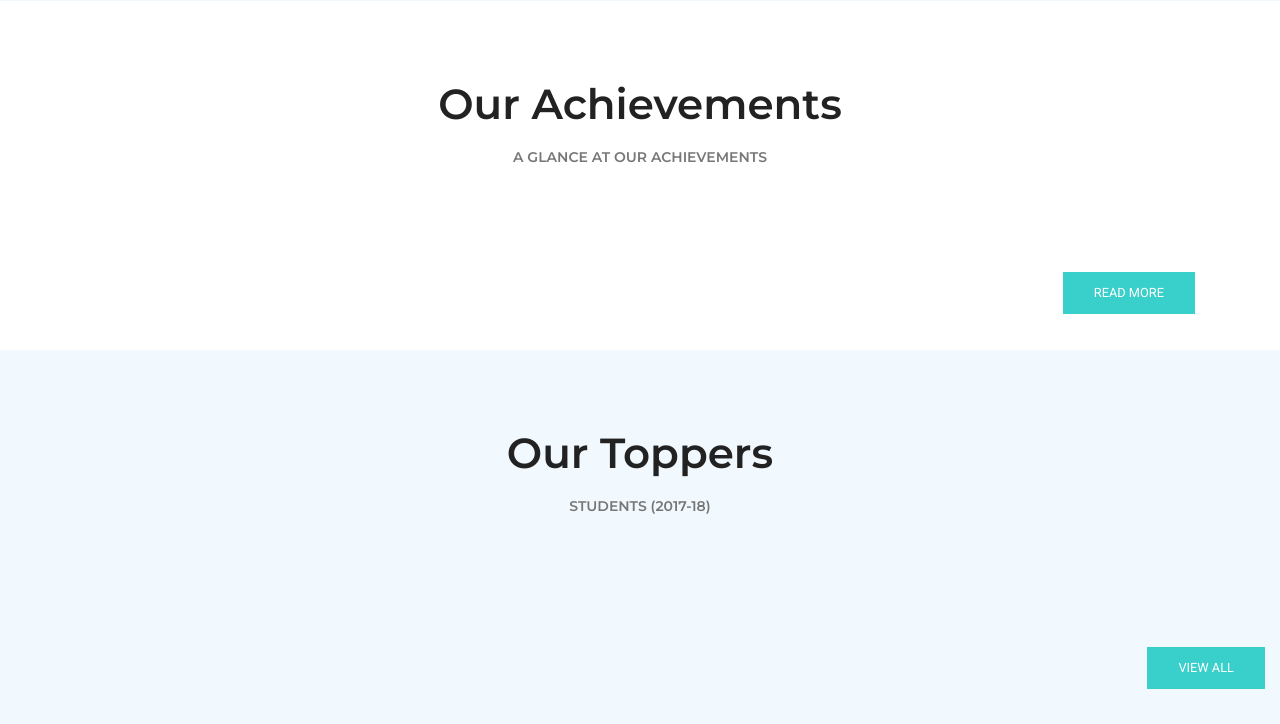
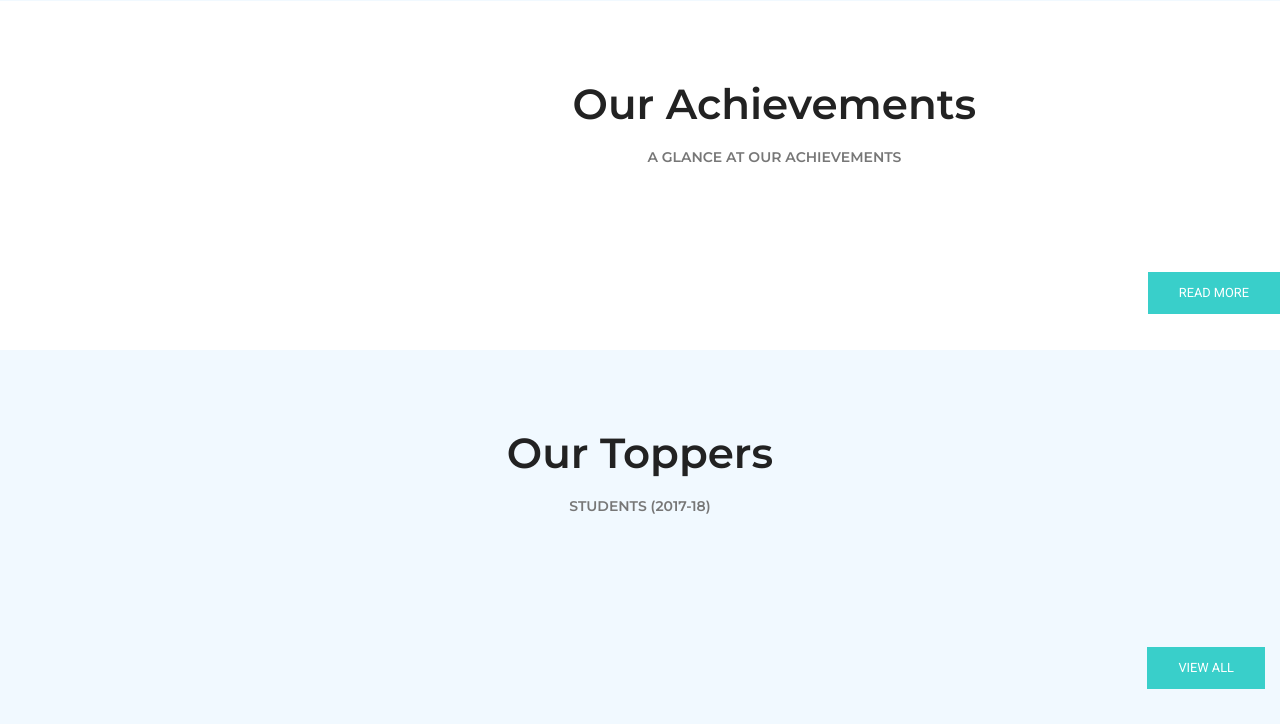
Before and after one commit to roadsidekoder/shriabhaynobleschoolfinal, a Django app: page / in a window 1280 px wide. Shown: the part 2314-3038 px from the top of the page. Run offline with Django 3.2, Linux system fonts and the light colour scheme; data that the repository does not hold is empty; parts of the project's set-up code (start-up, migrations or seed data) failed here and were passed over; some libraries are stand-ins or nearby versions.

Commit message:
retreat in main2.css

```diff
--- a/static/Nobles/css/main2.css
+++ b/static/Nobles/css/main2.css
@@ -1023,18 +1023,23 @@ th {
 /* Start Popular Courses Area
 =========================================================================================== */
 .popular-course-area .container-fluid {
+  padding-left: 21%;
+  padding-right: 0; }
   }
   @media (min-width: 1921px) {
     .popular-course-area .container-fluid {
       max-width: 1140px;
+      padding-left: 15px; } }
       ; } }
   @media (max-width: 1665px) {
     .popular-course-area .container-fluid {
       max-width: 1140px;
+      padding-left: 15px; } }
        } }
   @media (max-width: 1199px) {
     .popular-course-area .container-fluid {
       max-width: 960px; } }
+
   @media (max-width: 991px) {
     .popular-course-area .container-fluid {
       padding-right: 15px; } }
```
